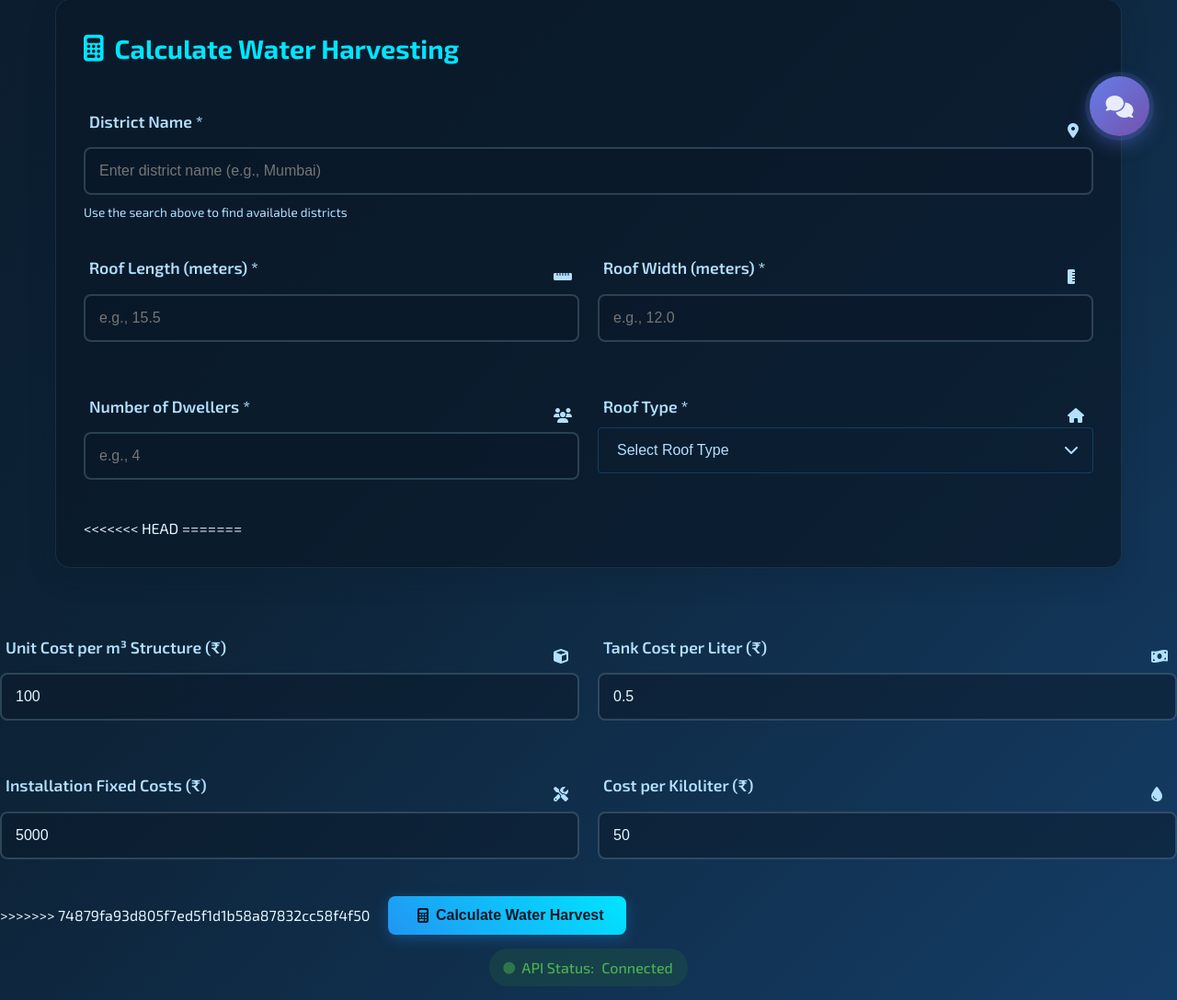
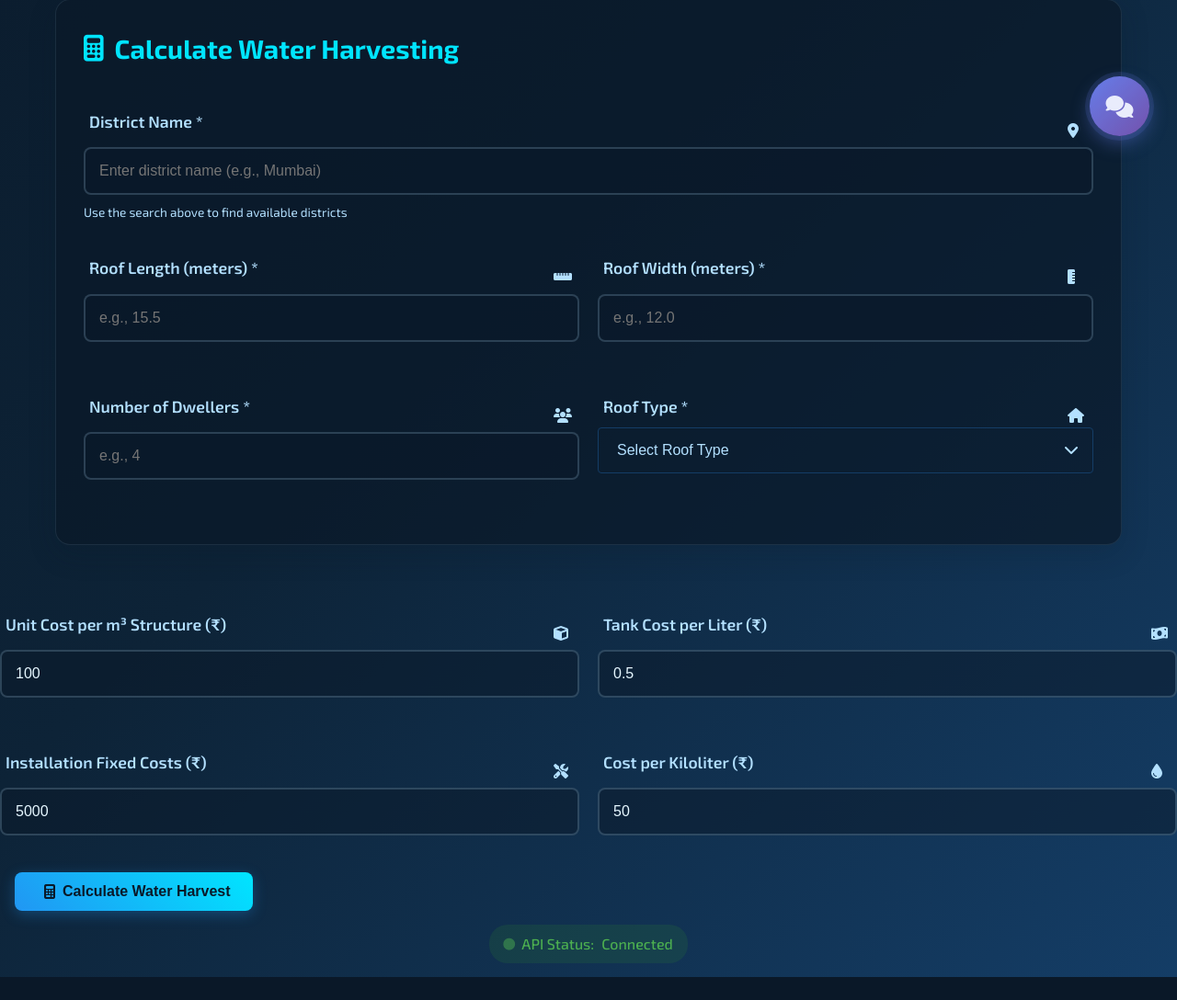
Before and after one commit to Tirthes2004/jaljeevan.Ai, a Django app: page /calculator/ in a window 1280 px wide. Shown: the part 622-1710 px from the top of the page at 92% size. After the commit the page ends 1685 px from the top, so only its background shows below. Run offline with Django 5.2, Linux system fonts and the light colour scheme; data comes from the database, SQL or seed files in the repository.

Commit message:
Update calculator.html

```diff
--- a/templates/calculator.html
+++ b/templates/calculator.html
@@ -111,8 +111,6 @@
                     </div>
                 </div>
             </div>
-<<<<<<< HEAD
-=======
         </div>
          <div class="form-row">
                 <div class="form-group">
@@ -169,7 +167,6 @@
                            value="50">
                 </div>
             </div>
->>>>>>> 74879fa93d805f7ed5f1d1b58a87832cc58f4f50
 
             {% if user.is_authenticated %}
             <button type="submit" class="btn btn-primary" id="calculateBtn">
```
